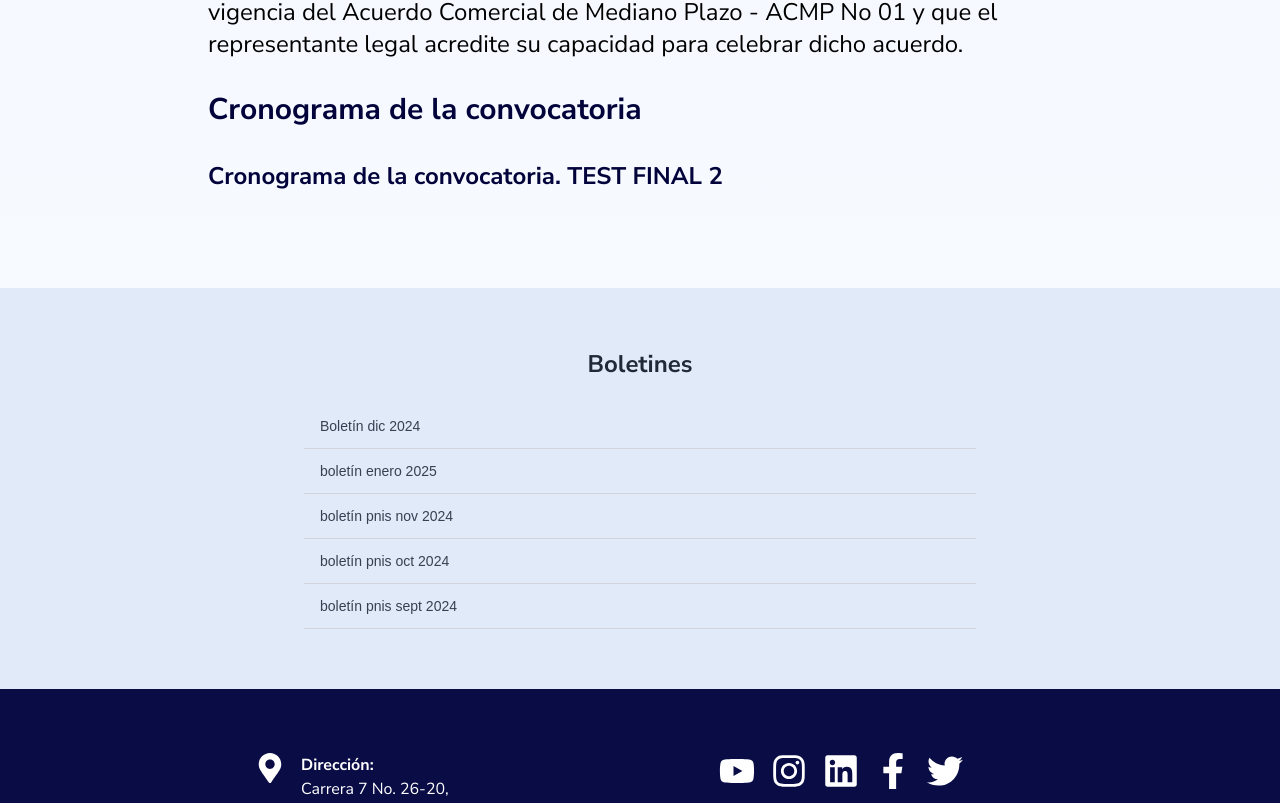
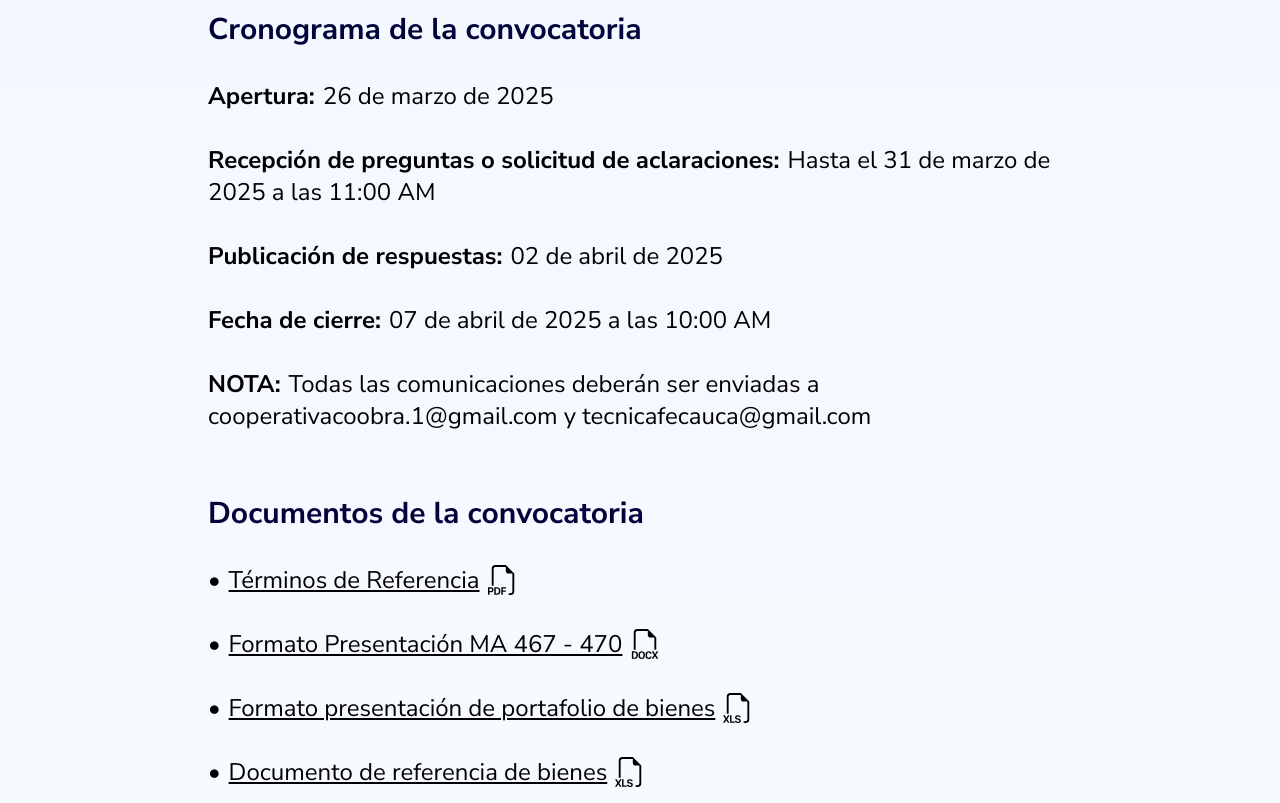
Before and after one commit to jorgeduque007/portal_direccion, a Next.js app: page /convocatorias in a window 1280 px wide. Shown: the part 1334-2137 px from the top of the page. Built offline with nearby package versions, Linux system fonts and the light colour scheme.

Commit message:
new convocatorias final final

```diff
--- a/pages/convocatorias.tsx
+++ b/pages/convocatorias.tsx
@@ -1,7 +1,7 @@
 // pages/data.tsx
 import React from "react";
 import Head from "next/head";
-import { FaArrowRight } from "react-icons/fa";
+import { BsFiletypePdf, BsFiletypeDocx, BsFiletypeXls } from "react-icons/bs";
 import Image from "next/image";
 import Footer from "../components/Footer";
 
@@ -28,7 +28,7 @@ const ConvocatoriasPage: React.FC = () => {
 
   return (
     <>
-      <div className="lg:min-h-[calc(100vh-100px)] bg-gradient-to-b from-[#EEF5FF] to-[#F7FAFF] py-8">
+      <div className="lg:min-h-[calc(100vh-100px)] bg-gradient-to-b from-[#EEF5FF] to-[#F7FAFF] ">
         <Image
           src="/proveedores_argelia.jpg"
           alt="Overlaid Shape"
@@ -40,12 +40,12 @@ const ConvocatoriasPage: React.FC = () => {
           <h2 className="text-3xl font-sans md:text-4xl font-bold text-[#02033B] mb-8">
             Adquisición de Bienes y Servicios
           </h2>
-          <h2 className="text-2xl font-sans md:text-3xl font-bold text-[#02033B] mb-8">
+          <h2 className="text-2xl font-sans md:text-3xl font-bold text-[#02033B] mb-4">
             Convocatoria ACMP 01 de 2025
           </h2>
         </div>
 
-        <p className="mx-auto   text-2xl font-sans text-black px-10 md:px-52">
+        <p className="mx-auto   text-2xl font-sans text-black text-justify px-10 md:px-52">
           La Dirección de Sustitución de Cultivos Ilícitos - DSCI, en alianza
           estratégica con la Corporación Parque Tecnológico de Innovación del
           Café y su Caficultura - PARQUE TECNOLÓGICO TECNICAFE y la Cooperativa
@@ -63,12 +63,12 @@ const ConvocatoriasPage: React.FC = () => {
         </p>
 
         <div className="container mx-auto py-8 px-10 md:px-52">
-          <h2 className="text-3xl font-sans md:text-3xl font-bold text-[#02033B] mb-8">
+          <h2 className="text-3xl font-sans md:text-3xl font-bold text-[#02033B]">
             ¿Quiénes pueden participar?
           </h2>
         </div>
 
-        <p className="mx-auto   text-2xl font-sans text-black px-10 md:px-52">
+        <p className="mx-auto   text-2xl font-sans text-black text-justify px-10 md:px-52">
           Podrán participar en la presente invitación, todos los oferentes
           personas naturales (mayores de edad) y jurídicas que, cuenten con
           registro mercantil vigente y cuyo objeto social lo habilite para
@@ -84,12 +84,95 @@ const ConvocatoriasPage: React.FC = () => {
             Cronograma de la convocatoria
           </h2>
 
-          <h2 className="text-2xl font-sans md:text-2xl font-bold text-[#02033B] mb-8">
-            Cronograma de la convocatoria. TEST FINAL 2
+          <h2 className="text-2xl font-sans md:text-2xl  text-black mb-8">
+            <span className="font-bold mr-2">Apertura:</span>
+            26 de marzo de 2025
+          </h2>
+          <h2 className="text-2xl font-sans md:text-2xl  text-black mb-8">
+            <span className="font-bold mr-2">
+              Recepción de preguntas o solicitud de aclaraciones:
+            </span>
+            Hasta el 31 de marzo de 2025 a las 11:00 AM
+          </h2>
+          <h2 className="text-2xl font-sans md:text-2xl  text-black mb-8">
+            <span className="font-bold mr-2">Publicación de respuestas:</span>
+            02 de abril de 2025
+          </h2>
+          <h2 className="text-2xl font-sans md:text-2xl  text-black mb-8">
+            <span className="font-bold mr-2">Fecha de cierre:</span>
+            07 de abril de 2025 a las 10:00 AM
+          </h2>
+          <h2 className="text-2xl font-sans md:text-2xl  text-black ">
+            <span className="font-bold mr-2">NOTA:</span>
+            Todas las comunicaciones deberán ser enviadas a
+            cooperativacoobra.1@gmail.com y tecnicafecauca@gmail.com
           </h2>
         </div>
+
+        <div className="container mx-auto py-8 px-10 md:px-52">
+          <h2 className="text-3xl font-sans md:text-3xl font-bold text-[#02033B] mb-8">
+            Documentos de la convocatoria
+          </h2>
+
+          <ul className="list-disc list-inside text-2xl font-sans text-black mb-8">
+            <li className="mb-8 flex items-center gap-2">
+              <a
+                href="https://stpnis.blob.core.windows.net/testdsci/Documentos_convocatoria_argelia_UNODC/1._TdR_ACMP_No_01_MA_467-470_Argelia_VB.pdf"
+                target="_blank"
+                rel="noopener noreferrer"
+                className=" flex items-center"
+              >
+                <span className="mr-2">•</span>
+                <span className="underline">Términos de Referencia</span>
+                <BsFiletypePdf className="text-3xl text-black ml-2" />
+              </a>
+            </li>
+            <li className="mb-8 flex items-center gap-2">
+              <a
+                href="https://stpnis.blob.core.windows.net/testdsci/Documentos_convocatoria_argelia_UNODC/2._Formato_Presentacion_MA_467-470_Argelia_VB.docx"
+                target="_blank"
+                rel="noopener noreferrer"
+                className=" flex items-center"
+              >
+                <span className="mr-2">•</span>
+                <span className="underline">
+                  Formato Presentación MA 467 - 470
+                </span>
+                <BsFiletypeDocx className="text-3xl text-black ml-2" />
+              </a>
+            </li>
+            <li className="mb-8 flex items-center gap-2">
+              <a
+                href="https://stpnis.blob.core.windows.net/testdsci/Documentos_convocatoria_argelia_UNODC/3.Formato_presentacion_de_portafolio_de_bienes_VB.xlsx"
+                target="_blank"
+                rel="noopener noreferrer"
+                className=" flex items-center"
+              >
+                <span className="mr-2">•</span>
+                <span className="underline">
+                  Formato presentación de portafolio de bienes
+                </span>
+                <BsFiletypeXls className="text-3xl text-black ml-2" />
+              </a>
+            </li>
+            <li className="mb-8 flex items-center gap-2">
+              <a
+                href="https://stpnis.blob.core.windows.net/testdsci/Documentos_convocatoria_argelia_UNODC/Documento_de_referencia_de_bienes.xlsx"
+                target="_blank"
+                rel="noopener noreferrer"
+                className=" flex items-center"
+              >
+                <span className="mr-2">•</span>
+                <span className="underline">
+                  Documento de referencia de bienes
+                </span>
+                <BsFiletypeXls className="text-3xl text-black ml-2" />
+              </a>
+            </li>
+          </ul>
+        </div>
       </div>
-      <div className="flex items-center justify-center bg-[#E0EAF9] py-10">
+      {/* <div className="flex items-center justify-center bg-[#E0EAF9] py-10">
         <div className="w-full max-w-[1200px] p-5 ">
           <h1 className="text-2xl font-sans font-bold text-gray-800 mb-6 text-center">
             Boletines
@@ -106,7 +189,7 @@ const ConvocatoriasPage: React.FC = () => {
             ))}
           </ul>
         </div>
-      </div>
+      </div> */}
       <Footer />
     </>
   );
```
